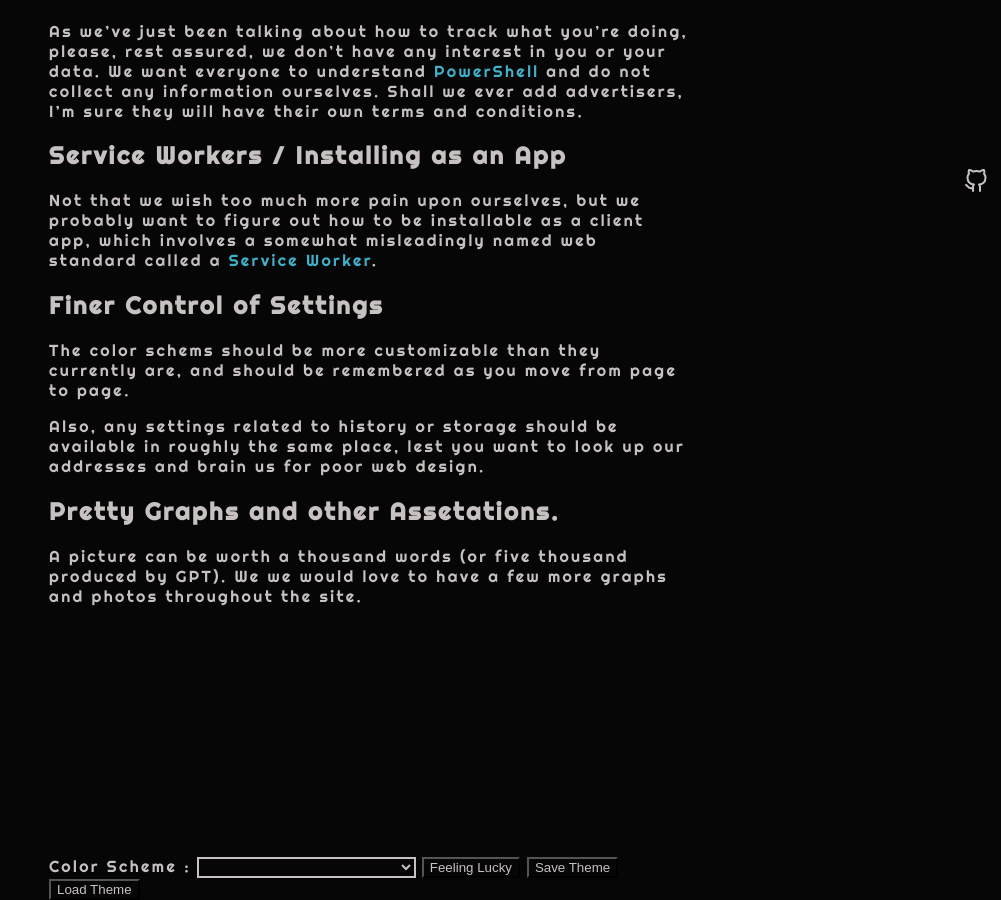
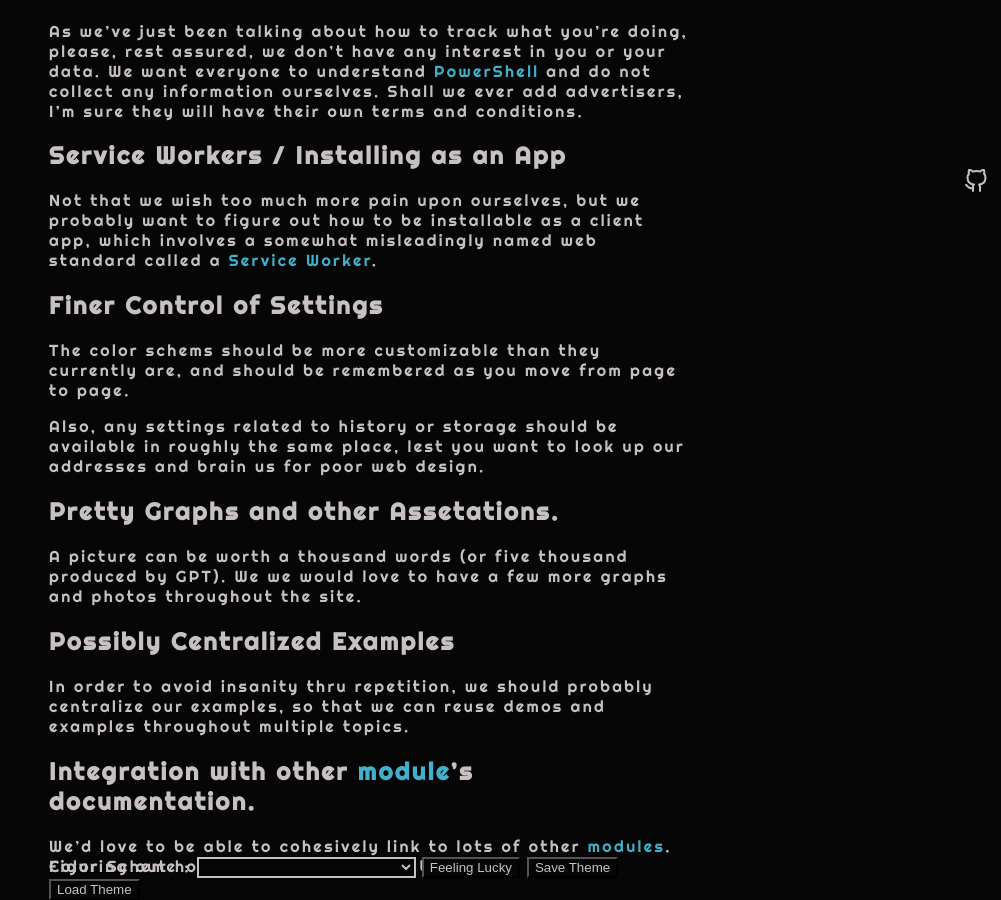
Before and after one commit to PowerShellGuides/PowerShellGuide, a Jekyll site: the page built from docs/Roadmap.md, in a window 1280 px wide and 900 px high, scrolled down 1632 px. Shown: the whole window, without its empty margins (279-1280 px from the left). Built offline with Jekyll 4.4.1, drawn with Linux system fonts in a browser that asks for light colours.

Commit message:
Updating Roadmap (re #63)

```diff
--- a/docs/Roadmap.md
+++ b/docs/Roadmap.md
@@ -60,3 +60,11 @@ Also, any settings related to history or storage should be available in roughly
 ## Pretty Graphs and other Assetations.
 
 A picture can be worth a thousand words (or five thousand produced by GPT).  We we would love to have a few more graphs and photos throughout the site.
+
+## Possibly Centralized Examples
+
+In order to avoid insanity thru repetition, we should probably centralize our examples, so that we can reuse demos and examples throughout multiple topics.
+
+## Integration with other [module](/PowerShell/Modules)'s documentation.
+
+We'd love to be able to cohesively link to lots of other [modules](/PowerShell/Modules).  Figuring out how, exactly, might be a bit tricky.
```
